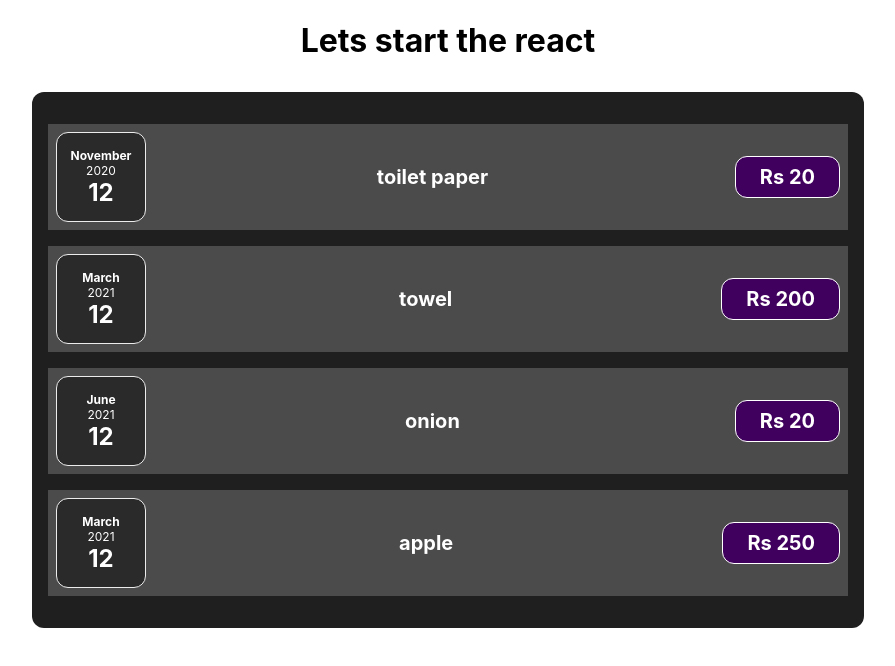
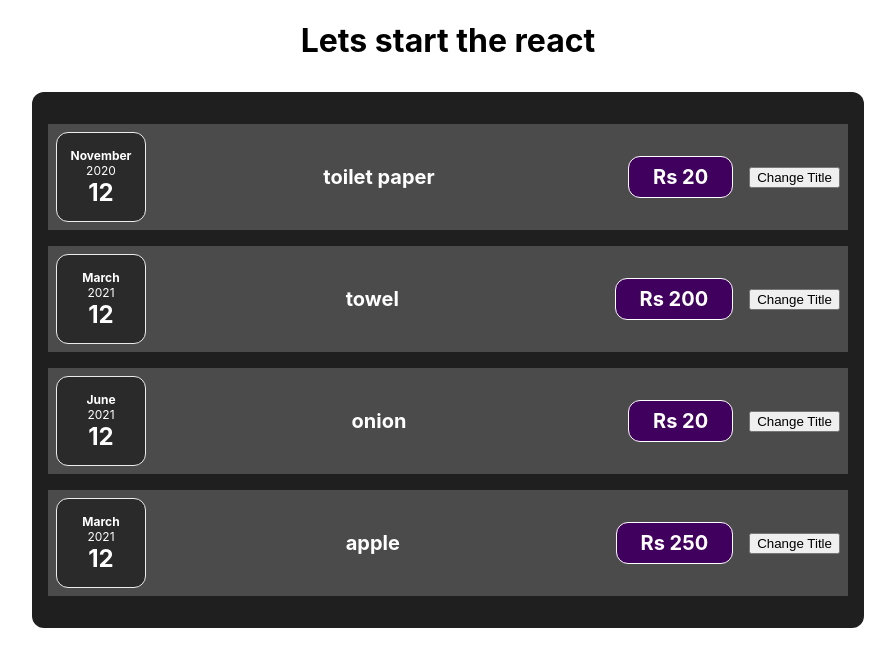
Before and after one commit to Srijanathulung/react-practise, a React (Create React App) app: page / in a window 1280 px wide. Shown: the top 666 px of the page, without its empty margins (192-1087 px from the left). Built offline with nearby package versions, Linux system fonts and the light colour scheme.

Commit message:
Used hooks(useState).

```diff
--- a/src/components/Expenses/ExpenseDate.js
+++ b/src/components/Expenses/ExpenseDate.js
@@ -5,8 +5,8 @@ function ExpenseDate(props)
     const month=props.date.toLocaleString('en-US',{month:'long'})
     const day =props.date.toLocaleString('en-US',{day:'2-digit'})
     const year = props.date.getFullYear();
-    console.log(month);
-    console.log('this is apple');
+    // console.log(month);
+    // console.log('this is apple');
 
     return (
         <div className='expense-date'>
--- a/src/components/Expenses/ExpenseItem.js
+++ b/src/components/Expenses/ExpenseItem.js
@@ -1,9 +1,18 @@
 import './ExpenseItem.css';
 import ExpenseDate from './ExpenseDate';
 import Card from '../UI/Card';
+import React, { useState } from 'react';
 
+const ExpenseItem = (props) => {
 
-const ExpenseItem=(props) =>{
+    const [title,setTitle]= useState(props.titleAttribute)
+
+    // let title = props.titleAttribute;
+
+const clickHandler = () => {
+    setTitle('updated');
+    // console.log(title);
+}
 
     //card bhaneyko custom wrapper component ho ,used as reusable wrapper.
     // return <Card classNameX='expense-item'>
@@ -13,8 +22,10 @@ const ExpenseItem=(props) =>{
 
         <ExpenseDate date={props.dateAttribute}/>
             <div className='expense-item_description'>
-                <h2>{props.titleAttribute}</h2>
-            <div className='expense-item_price'>{props.amountAttribute}</div>
+                {/* <h2>{props.titleAttribute}</h2> */}
+                <h2>{title}</h2>
+                <div className='expense-item_price'>{props.amountAttribute}</div>
+                <button onClick={clickHandler}>Change Title</button>
 
                 </div>
                 {/* </div> */}
--- a/src/components/Expenses/Expenses.js
+++ b/src/components/Expenses/Expenses.js
@@ -3,7 +3,7 @@ import './Expenses.css';
 import Card from '../UI/Card';
 
 const Expenses=(props)=> {
-    console.log('this is apple');
+    // console.log('this is apple');
   return (
       //yeha className bhaney ko just a prop in this case coz yo custom component ho.
         <Card classNameX="expenses">
```
